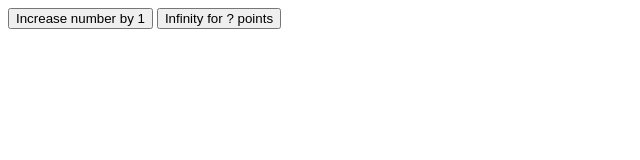
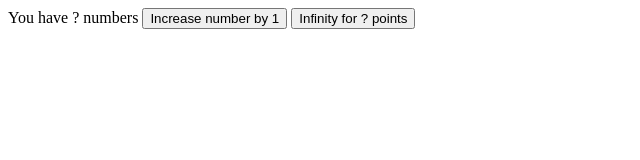
Before and after one commit to i-cm/Aleph-Numbers, a plain HTML site: page index.html in a window 1280 px wide. Shown: the whole page, without its empty margins (0-640 px from the left). Drawn offline with Linux system fonts and the light colour scheme.

Commit message:
Update index.html

```diff
--- a/index.html
+++ b/index.html
@@ -4,6 +4,7 @@
     <title>ℵ numbers</title>
   </head>
   <body>
+    You have <text>?</text> numbers
     <button>Increase number by 1</button>
     <button>Infinity for <text>?</text> points
   </body>
```
